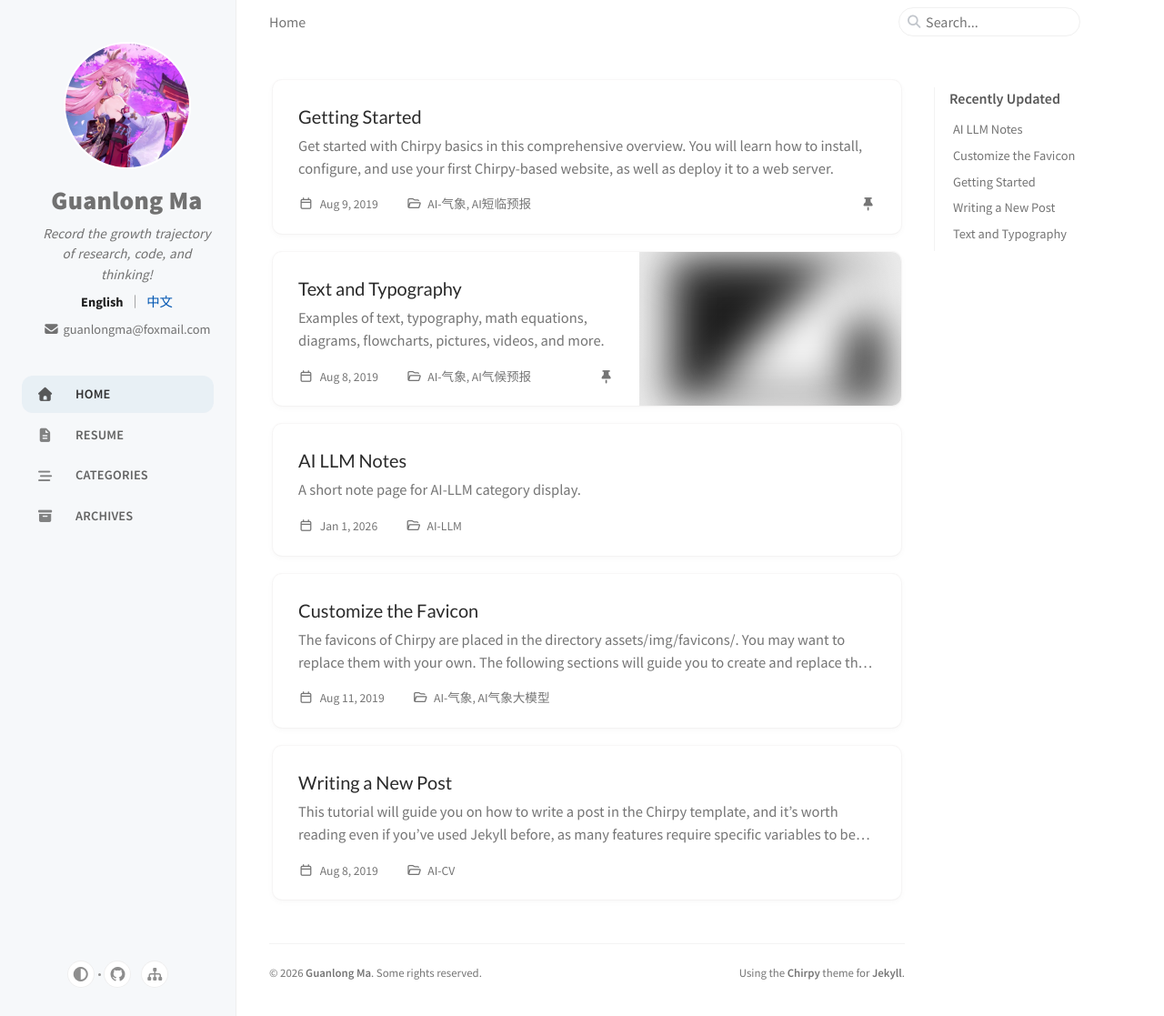
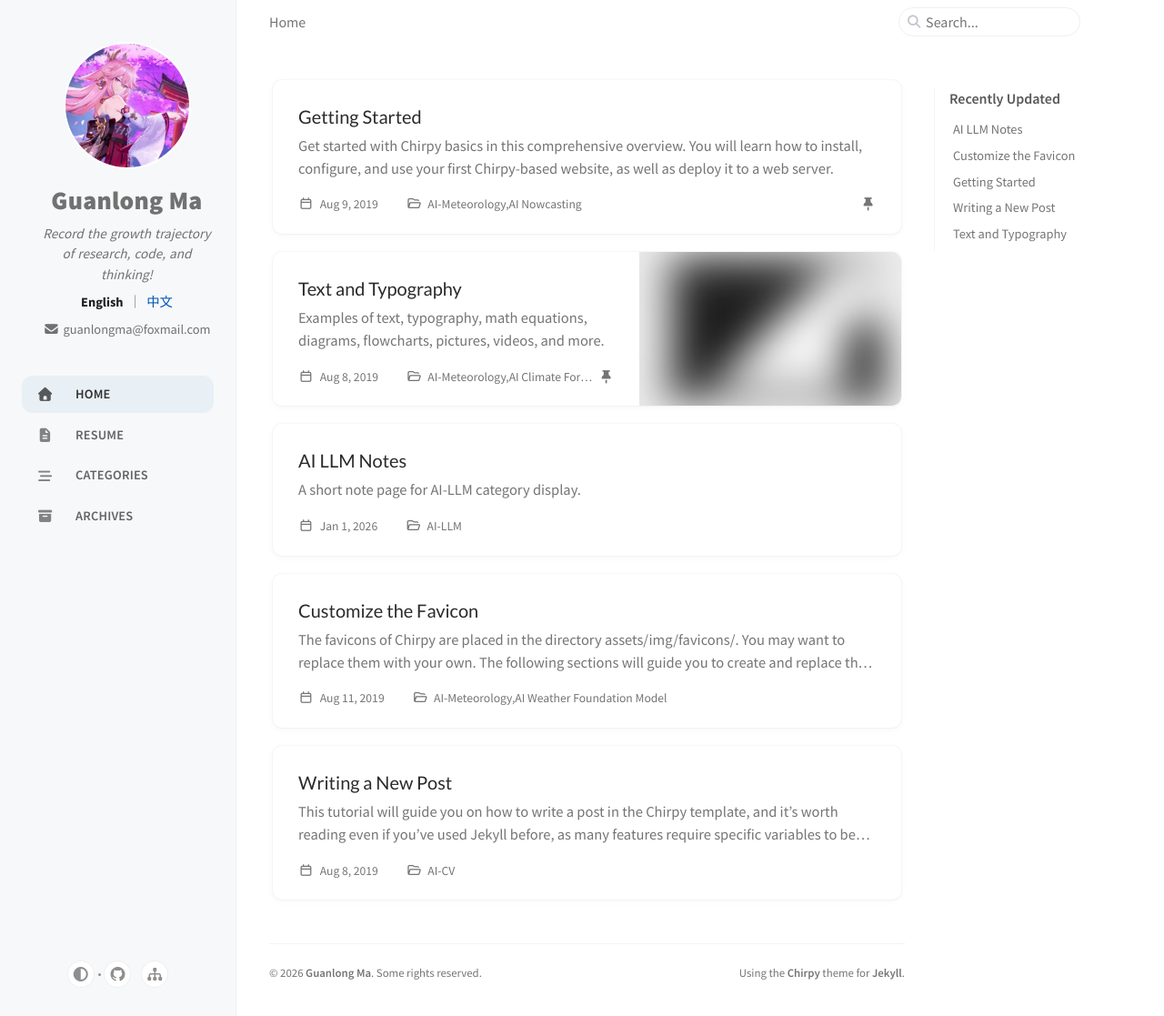
Before and after one commit to mgl666/mgl666.github.io, a Jekyll site: the page built from index.html, in a window 1280 px wide and 1117 px high. Shown: the whole window at 91% size. Built offline with Jekyll 4.4.1, drawn with Linux system fonts in a browser that asks for light colours; cached includes are drawn as plain includes; nearby versions of some CDN libraries; the list of posts is cut into pages by our own code.

Commit message:
feat: add bilingual category name translations

```diff
--- /dev/null
+++ b/_data/categories_i18n.yml
@@ -0,0 +1,23 @@
+AI-气象:
+  en: AI-Meteorology
+  zh-CN: AI-气象
+
+AI气候预报:
+  en: AI Climate Forecast
+  zh-CN: AI气候预报
+
+AI短临预报:
+  en: AI Nowcasting
+  zh-CN: AI短临预报
+
+AI气象大模型:
+  en: AI Weather Foundation Model
+  zh-CN: AI气象大模型
+
+AI-CV:
+  en: AI-CV
+  zh-CN: AI-CV
+
+AI-LLM:
+  en: AI-LLM
+  zh-CN: AI-LLM
--- /dev/null
+++ b/_includes/category-name.html
@@ -0,0 +1,19 @@
+{% assign _name = include.name %}
+{% assign _lang = include.lang | default: site.lang | default: 'en' %}
+{% assign _short = _lang | split: '-' | first %}
+{% assign _dict = site.data.categories_i18n[_name] %}
+{% assign _display = _name %}
+
+{% if _dict %}
+  {% if _dict[_lang] %}
+    {% assign _display = _dict[_lang] %}
+  {% elsif _dict[_short] %}
+    {% assign _display = _dict[_short] %}
+  {% elsif _short == 'zh' and _dict['zh-CN'] %}
+    {% assign _display = _dict['zh-CN'] %}
+  {% elsif _dict['en'] %}
+    {% assign _display = _dict['en'] %}
+  {% endif %}
+{% endif %}
+
+{{ _display }}
--- a/_includes/topbar.html
+++ b/_includes/topbar.html
@@ -30,6 +30,9 @@
           {% elsif forloop.last %}
             {% if page.collection == 'tabs' %}
               <span>{{ site.data.locales[include.lang].tabs[item] | default: page.title }}</span>
+            {% elsif page.layout == 'category' %}
+              {%- capture _category_name -%}{% include category-name.html name=page.title lang=include.lang %}{%- endcapture -%}
+              <span>{{ _category_name | strip }}</span>
             {% else %}
               <span>{{ page.title }}</span>
             {% endif %}
--- a/_layouts/categories.html
+++ b/_layouts/categories.html
@@ -42,7 +42,8 @@ layout: page
           <i class="far fa-folder{% if sub_categories_size > 0 %}-open{% endif %} fa-fw"></i>
 
           {% capture _category_url %}/categories/{{ category_name | slugify | url_encode }}/{% endcapture %}
-          <a href="{{ _category_url | relative_url }}" class="mx-2">{{ category_name }}</a>
+          {%- capture _category_name -%}{% include category-name.html name=category_name lang=lang %}{%- endcapture -%}
+          <a href="{{ _category_url | relative_url }}" class="mx-2">{{ _category_name | strip }}</a>
 
           <!-- content count -->
           {% assign top_posts_size = site.categories[category_name] | size %}
@@ -107,7 +108,8 @@ layout: page
                 <i class="far fa-folder fa-fw"></i>
 
                 {% capture _sub_ctg_url %}/categories/{{ sub_category | slugify | url_encode }}/{% endcapture %}
-                <a href="{{ _sub_ctg_url | relative_url }}" class="mx-2">{{ sub_category }}</a>
+                {%- capture _sub_category_name -%}{% include category-name.html name=sub_category lang=lang %}{%- endcapture -%}
+                <a href="{{ _sub_ctg_url | relative_url }}" class="mx-2">{{ _sub_category_name | strip }}</a>
 
                 {% assign posts_size = site.categories[sub_category] | size %}
                 <span class="text-muted small font-weight-light">
--- a/_layouts/category.html
+++ b/_layouts/category.html
@@ -8,7 +8,8 @@ layout: page
 <div id="page-category">
   <h1 class="ps-lg-2">
     <i class="far fa-folder-open fa-fw text-muted"></i>
-    {{ page.title }}
+    {%- capture _category_name -%}{% include category-name.html name=page.title lang=lang %}{%- endcapture -%}
+    {{ _category_name | strip }}
     <span class="lead text-muted ps-2">{{ page.posts | size }}</span>
   </h1>
 
--- a/_layouts/home.html
+++ b/_layouts/home.html
@@ -116,7 +116,8 @@ layout: default
                   <i class="far fa-folder-open fa-fw me-1"></i>
                   <span class="categories">
                     {% for category in post.categories %}
-                      {{ category }}
+                      {%- capture _category_name -%}{% include category-name.html name=category lang=lang %}{%- endcapture -%}
+                      {{ _category_name | strip }}
                       {%- unless forloop.last -%},{%- endunless -%}
                     {% endfor %}
                   </span>
--- a/_layouts/post.html
+++ b/_layouts/post.html
@@ -131,7 +131,8 @@ script_includes:
       <div class="post-meta mb-3">
         <i class="far fa-folder-open fa-fw me-1"></i>
         {% for category in page.categories %}
-          <a href="{{ site.baseurl }}/categories/{{ category | slugify | url_encode }}/">{{ category }}</a>
+          {%- capture _category_name -%}{% include category-name.html name=category lang=lang %}{%- endcapture -%}
+          <a href="{{ site.baseurl }}/categories/{{ category | slugify | url_encode }}/">{{ _category_name | strip }}</a>
           {%- unless forloop.last -%},{%- endunless -%}
         {% endfor %}
       </div>
```
